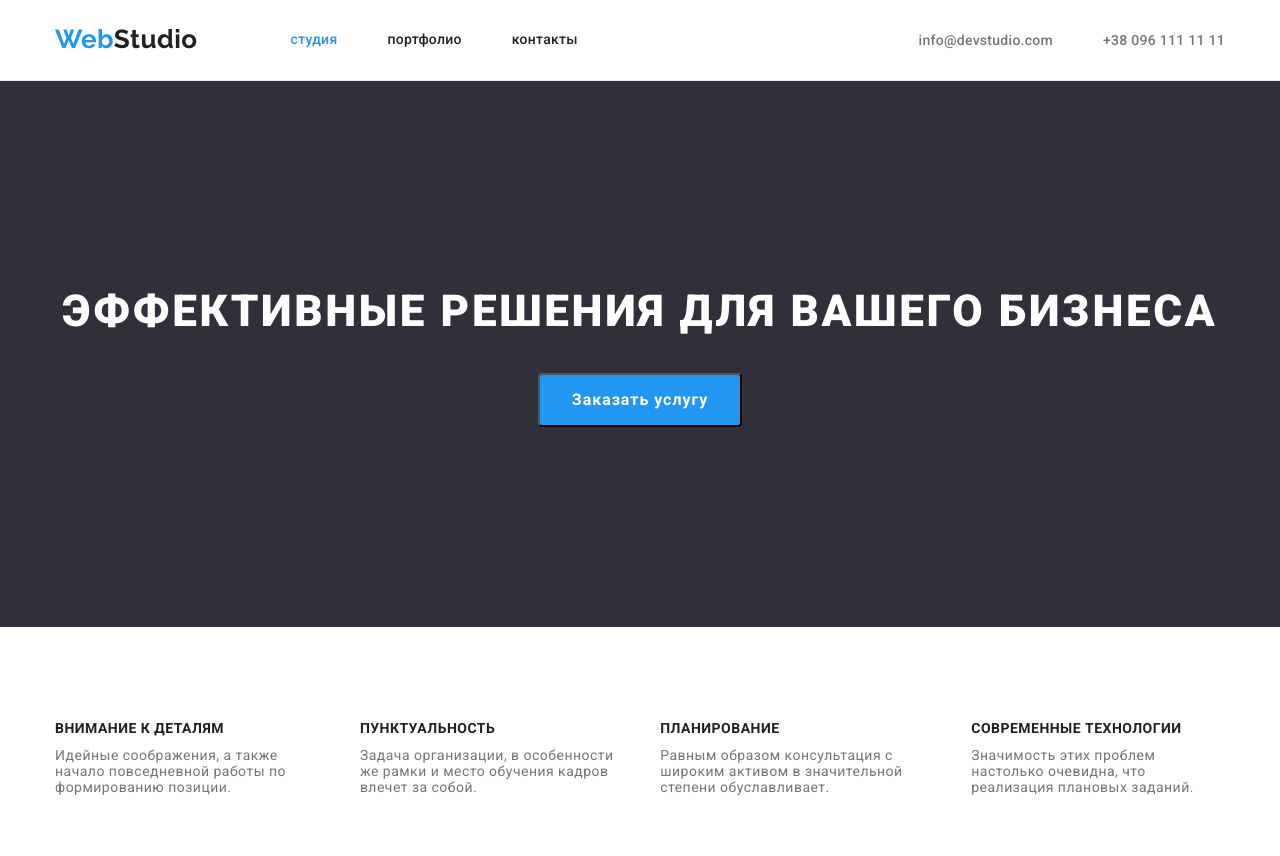
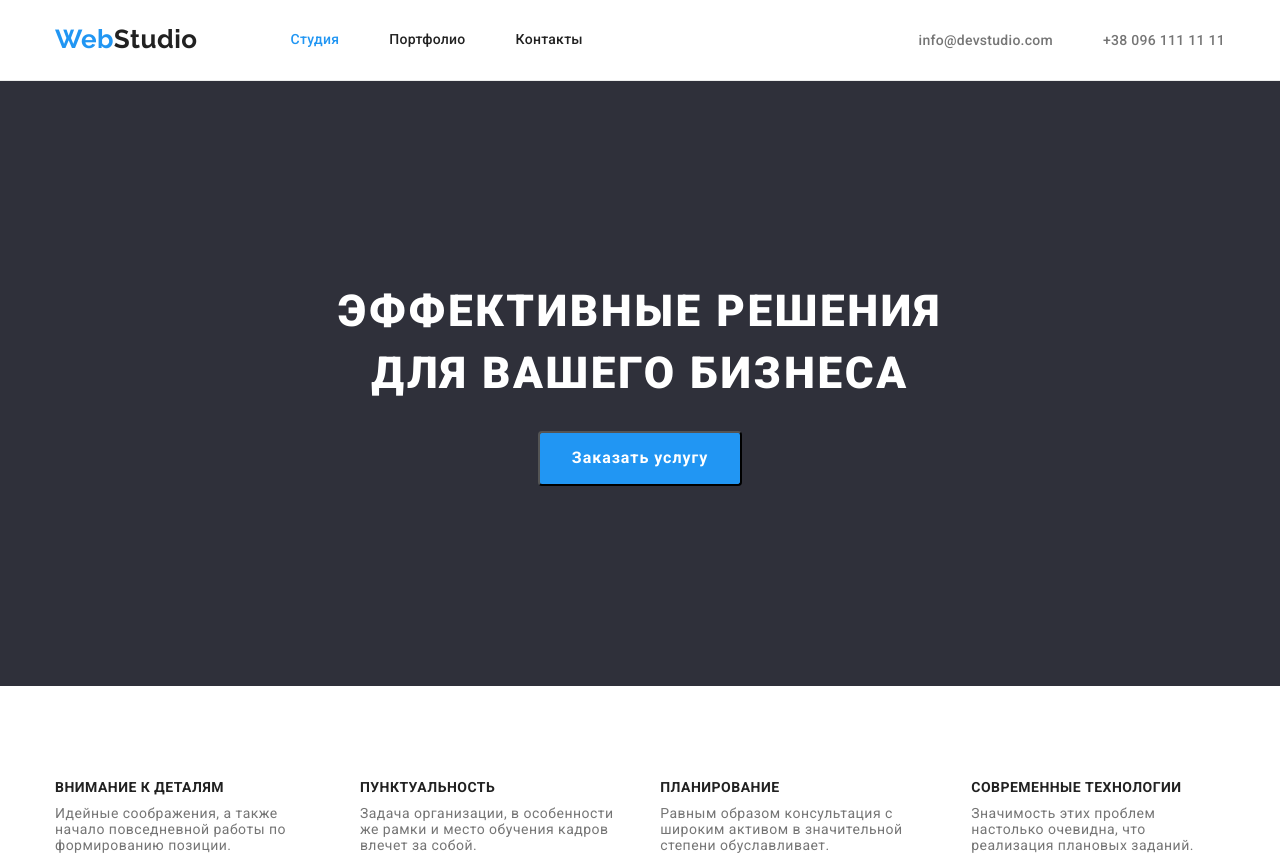
Before and after one commit to galinagumenyuk/goit-markup-hw-03-01, a plain HTML site: page index.html in a window 1280 px wide. Shown: the top 856 px of the page. Drawn offline with nearby package versions, Linux system fonts and the light colour scheme.

Commit message:
центрирование в карточка, исправление заголовка героя

```diff
--- a/css/styles.css
+++ b/css/styles.css
@@ -161,6 +161,8 @@ img {
 .hero-title {
   margin-bottom: 30px;
   margin-top: 0px;
+  margin-left: auto;
+  margin-right: auto;
 
   font-weight: 900;
   font-size: 44px;
@@ -168,6 +170,9 @@ img {
   letter-spacing: 0.06em;
   text-transform: uppercase;
   color: #ffffff;
+
+  width: 696px;
+  height: 120px;
 }
 .hero-button {
   font-weight: 700;
@@ -257,6 +262,12 @@ img {
 .wrapper-team {
   padding-top: 30px;
   padding-bottom: 30px;
+  text-align: center;
+  background-color: #ffffff;
+
+  box-shadow: 0px 1px 3px rgba(0, 0, 0, 0.12), 0px 1px 1px rgba(0, 0, 0, 0.14),
+    0px 2px 1px rgba(0, 0, 0, 0.2);
+  border-radius: 0px 0px 4px 4px;
 }
 
 /* Основной блок портфолио */
--- a/index.html
+++ b/index.html
@@ -18,9 +18,9 @@
         <nav class="nav">
         <a href="" class="logo">Web<span class="logo-accent">Studio</span> </a>
         <ul class="nav-list">
-            <li class="nav-list-item"><a href="" class="link current">студия</a></li>
-            <li class="nav-list-item"><a href="./portfolio.html" class="link">портфолио</a></li>
-            <li class="nav-list-item"><a href="#contacts" class="link">контакты</a></li>
+            <li class="nav-list-item"><a href="" class="link current">Студия</a></li>
+            <li class="nav-list-item"><a href="./portfolio.html" class="link">Портфолио</a></li>
+            <li class="nav-list-item"><a href="#contacts" class="link">Контакты</a></li>
         </ul>
         </nav>
         <ul class="list-contacts">
```
Also changed, not shown: portfolio.html (+3 -3 lines).
